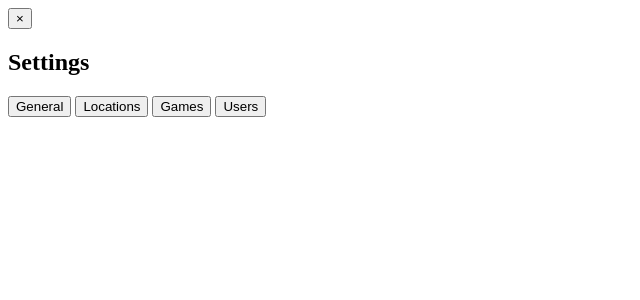
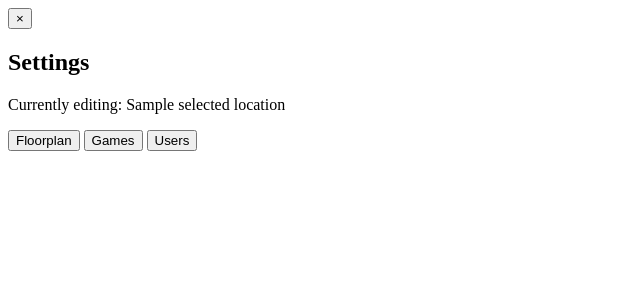
Before and after one commit to darkphoenixfox/barcade-app, a FastAPI app: template app/templates/settings_modal.html in a window 1280 px wide. Shown: the top 300 px of the page, without its empty margins (0-640 px from the left). Run offline with FastAPI, Linux system fonts and the light colour scheme; the template is opened without the code that fills it: most values are stand-ins (such as "Sample title", 1, 10 or a date in 2020).

Commit message:
feat: updates

```diff
--- a/app/main.py
+++ b/app/main.py
@@ -276,18 +276,20 @@ def settings_modal(request: Request, db: Session = Depends(get_db)):
     if not user or user.role != models.UserRole.admin:
         return HTMLResponse("<div class='p-4'>Unauthorized</div>", status_code=403)
 
-    settings = db.query(models.Settings).first()
     locations = db.query(models.Location).all()
+    location_id = request.session.get("location_id")
+    selected_location = db.query(models.Location).get(location_id) if location_id else None
     users = db.query(models.User).all()
     games = db.query(models.Game).all()
 
     return templates.TemplateResponse("settings_modal.html", {
         "request": request,
-        "settings": settings,
         "locations": locations,
+        "selected_location": selected_location,
         "users": users,
         "games": games
     })
+
 
 @app.get("/settings/location/{location_id}", response_class=HTMLResponse)
 def settings_location(request: Request, location_id: int, db: Session = Depends(get_db)):
@@ -301,8 +303,21 @@ def settings_location(request: Request, location_id: int, db: Session = Depends(
         "location": location
     })
 
+@app.get("/settings/location/{location_id}", response_class=HTMLResponse)
+def settings_location(request: Request, location_id: int, db: Session = Depends(get_db)):
+    user = get_current_user(request, db)
+    if not user or user.role != models.UserRole.admin:
+        return HTMLResponse("<div class='p-4'>Unauthorized</div>", status_code=403)
 
-@app.post("/settings/location/{location_id}/save")
+    location = db.query(models.Location).get(location_id)
+    locations = db.query(models.Location).all()
+    return templates.TemplateResponse("settings_location.html", {
+        "request": request,
+        "location": location,
+        "locations": locations
+    })
+
+@app.post("/settings/location/{location_id}/save", response_class=HTMLResponse)
 def settings_location_save(
     request: Request,
     location_id: int,
@@ -312,16 +327,26 @@ def settings_location_save(
     token_value: float = Form(...),
     db: Session = Depends(get_db)
 ):
+    # Ensure user is admin
     user = get_current_user(request, db)
     if not user or user.role != models.UserRole.admin:
         return HTMLResponse("<div class='p-4'>Unauthorized</div>", status_code=403)
 
+    # Fetch the location
     location = db.query(models.Location).get(location_id)
-    if location:
-        location.rows = rows
-        location.columns = columns
-        location.cell_size = cell_size
-        location.token_value = token_value
-        db.commit()
+    if not location:
+        return HTMLResponse("<div class='p-4'>Location not found.</div>", status_code=404)
 
-    return RedirectResponse("/settings/modal", status_code=303)
+    # Update values
+    location.rows = rows
+    location.columns = columns
+    location.cell_size = cell_size
+    location.token_value = token_value
+    db.commit()
+    db.refresh(location)
+
+    # ✅ Return updated form fragment so HTMX swaps content
+    return templates.TemplateResponse("settings_location.html", {
+        "request": request,
+        "location": location
+    })
--- a/app/templates/settings_modal.html
+++ b/app/templates/settings_modal.html
@@ -1,21 +1,50 @@
 <!-- app/templates/settings_modal.html -->
 <div class="fixed inset-0 bg-black bg-opacity-50 flex items-center justify-center z-50">
   <div class="bg-white dark:bg-gray-900 text-black dark:text-white rounded-lg shadow-lg max-w-4xl w-full p-6 relative">
+    <!-- Close Button -->
     <button class="absolute top-2 right-3 text-gray-500 hover:text-black text-xl"
             onclick="document.getElementById('modal-container').innerHTML = ''">&times;</button>
 
-    <h2 class="text-xl font-bold mb-4">Settings</h2>
+    <h2 class="text-xl font-bold mb-2">Settings</h2>
+    {% if selected_location %}
+      <p class="text-sm text-gray-600 dark:text-gray-400 mb-4">
+        Currently editing: <span class="font-semibold">{{ selected_location.name }}</span>
+      </p>
+    {% endif %}
 
+    <!-- Tabs -->
     <div class="border-b border-gray-300 dark:border-gray-700 mb-4">
       <nav class="flex gap-4 text-sm font-medium">
-        <button hx-get="/settings/general" hx-target="#settings-content" hx-swap="innerHTML" class="hover:underline">General</button>
-        <button hx-get="/settings/locations" hx-target="#settings-content" hx-swap="innerHTML" class="hover:underline">Locations</button>
-        <button hx-get="/settings/games" hx-target="#settings-content" hx-swap="innerHTML" class="hover:underline">Games</button>
-        <button hx-get="/settings/users" hx-target="#settings-content" hx-swap="innerHTML" class="hover:underline">Users</button>
+        <button
+          hx-get="/settings/location/{{ selected_location.id if selected_location else '' }}"
+          hx-target="#settings-content"
+          hx-swap="innerHTML"
+          class="hover:underline">
+          Floorplan
+        </button>
+        <button
+          hx-get="/settings/games"
+          hx-target="#settings-content"
+          hx-swap="innerHTML"
+          class="hover:underline">
+          Games
+        </button>
+        <button
+          hx-get="/settings/users"
+          hx-target="#settings-content"
+          hx-swap="innerHTML"
+          class="hover:underline">
+          Users
+        </button>
       </nav>
     </div>
 
-    <div id="settings-content">
+    <!-- Content area, auto-loads Floorplan settings -->
+    <div id="settings-content"
+         hx-get="/settings/location/{{ selected_location.id if selected_location else '' }}"
+         hx-trigger="load"
+         hx-target="#settings-content"
+         hx-swap="innerHTML">
       <!-- HTMX will load tab content here -->
     </div>
   </div>
```
Also changed, not shown: app/templates/settings_general.html (deleted, +0 -27 lines), app/templates/settings_location.html (+17 -6 lines).
